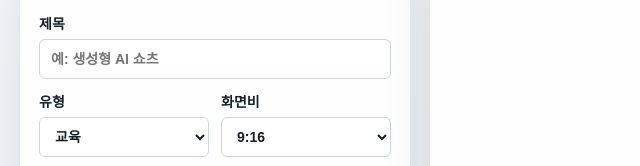
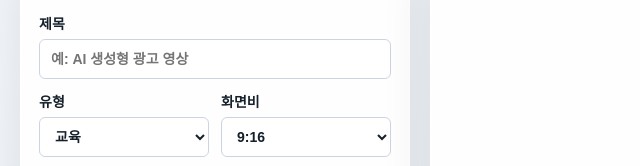
Before and after one commit to adjust5162-star/AI-auto-creater, a website: page public/index.html in a window 1280 px wide. Shown: the part 206-372 px from the top of the page, 0-640 px from the left. Drawn offline with Linux system fonts and the light colour scheme; no server answers.

```diff
--- a/public/index.html
+++ b/public/index.html
@@ -28,7 +28,7 @@
             <form id="project-form" class="form-stack">
               <label>
                 제목
-                <input name="title" required placeholder="예: 생성형 AI 쇼츠" />
+                <input name="title" required placeholder="예: AI 생성형 광고 영상" />
               </label>
               <div class="two-col">
                 <label>
```
